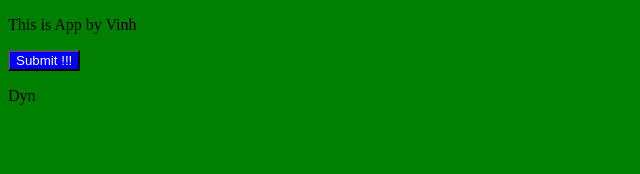
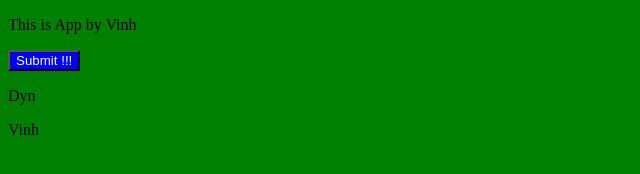
Before and after one commit to ngocvinhdn99/git-tutorial-holetex, a plain HTML site: page index.html in a window 1280 px wide. Shown: the full height of the page, 0-640 px from the left. Drawn offline with Linux system fonts and the light colour scheme.

Commit message:
Update index.html

```diff
--- a/index.html
+++ b/index.html
@@ -12,5 +12,6 @@
     <p>This is App by Vinh</p>
     <button>Submit !!!</button>
     <p>Dyn</p>
+    <p>Vinh</p>
 </body>
 </html>
```
